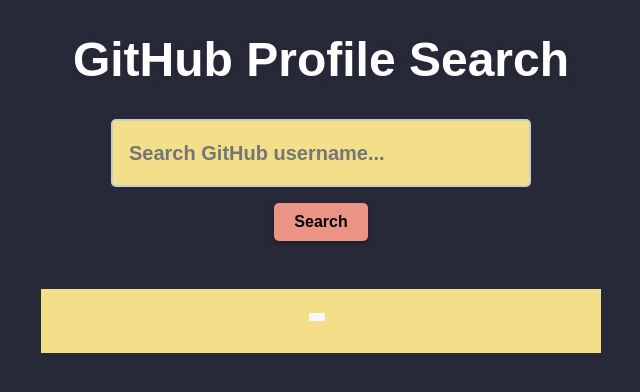
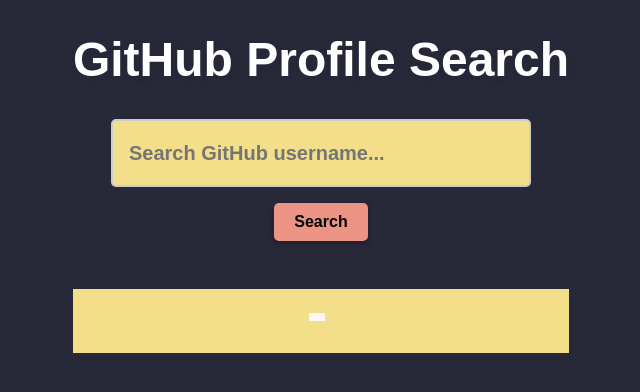
Before and after one commit to KrisztaT/github-profile-react, a React (Create React App) app: page / in a window 1280 px wide. Shown: the top 392 px of the page, without its empty margins (319-959 px from the left). Built offline with nearby package versions, Linux system fonts and the light colour scheme.

Commit message:
minor change

```diff
--- a/src/App.css
+++ b/src/App.css
@@ -70,7 +70,7 @@
   justify-content: space-between;
   align-items: center;
   background-color: #F3DE8A;
-  width: 40vw;
+  width: 35vw;
   padding: 24px 24px;
 }
 
@@ -80,7 +80,7 @@
   justify-content: space-between;
   align-items: center;
   background-color: #F3DE8A;
-  width: 40vw;
+  width: 35vw;
   padding: 24px 24px;
 }
 
```
Also changed, not shown: 1 other file (tests, documents, lock files or other folders).
